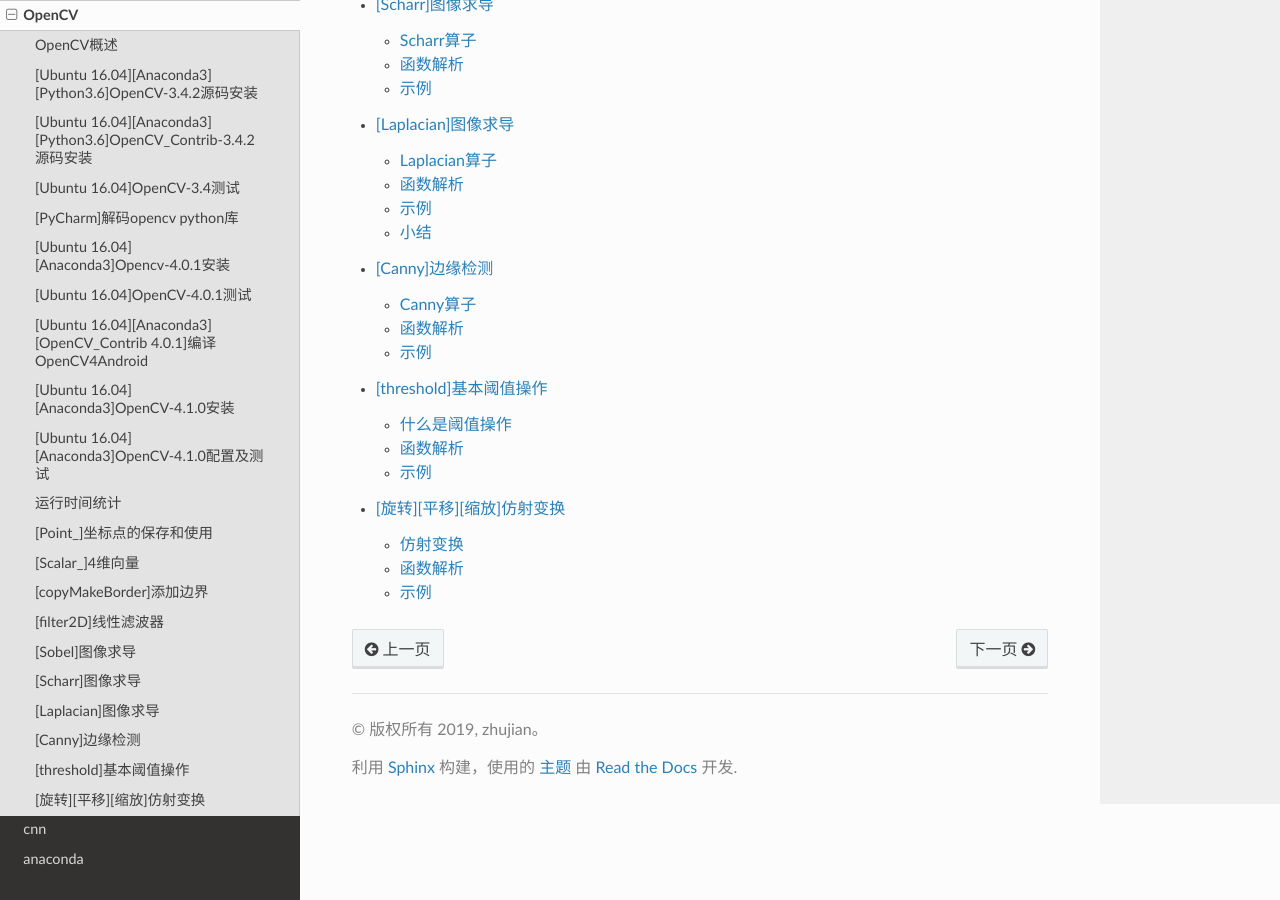
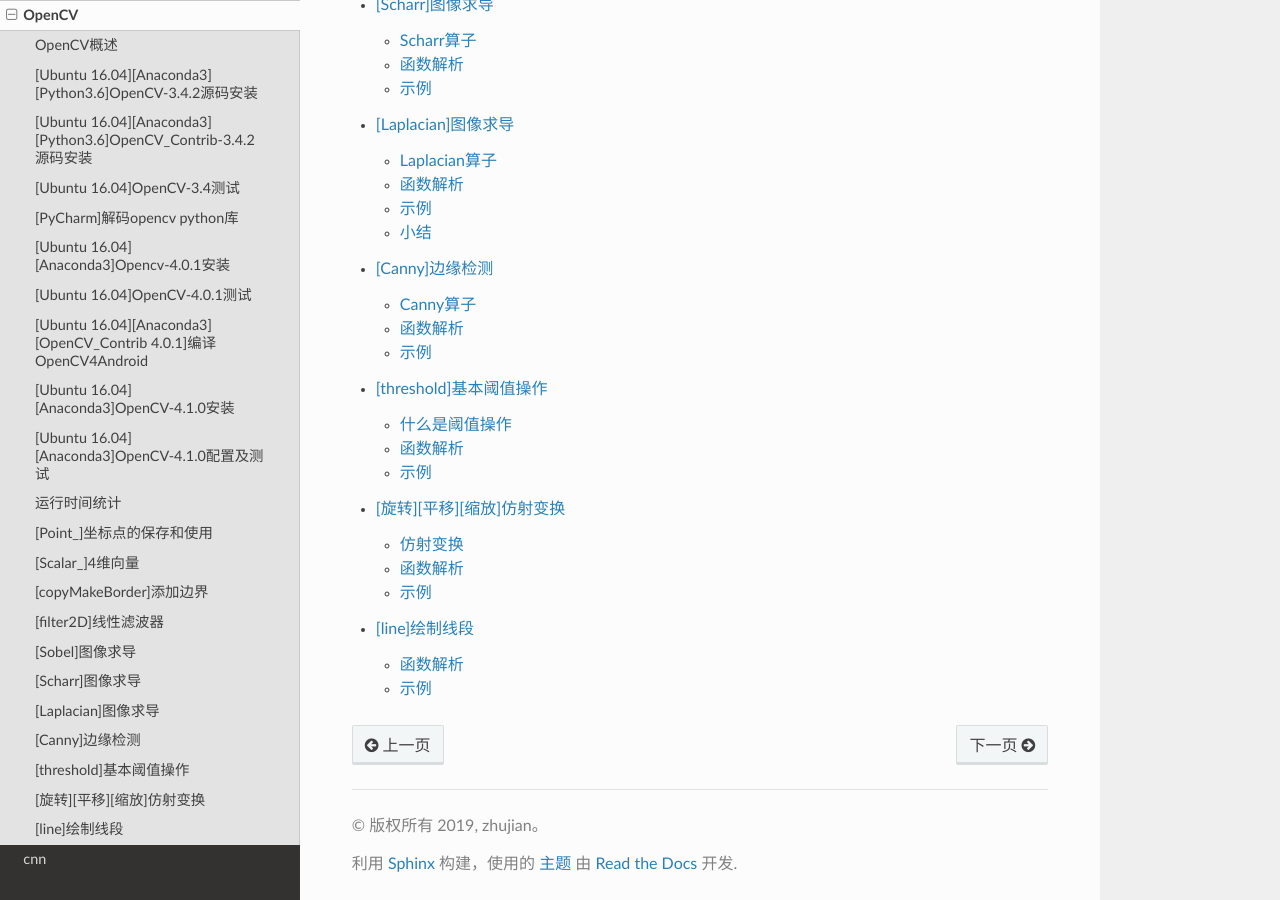
Before and after one commit to Document-Collection/image-processing, a Sphinx documentation site: the page built from docs/source/opencv.rst, in a window 1280 px wide and 900 px high, scrolled down 2054 px. Built offline with Sphinx 7.4.7 and the Read the Docs theme 2.0.0, drawn with Linux system fonts in a browser that asks for light colours; pages that are not in the unit, such as notebooks, are missing from menus; some of the changed lines change nothing that is shown.

Commit message:
docs(opencv): 绘制线段

````diff
--- a/docs/source/opencv.rst
+++ b/docs/source/opencv.rst
@@ -31,3 +31,5 @@ OpenCV
 
    opencv/[threshold]基本阈值操作
    opencv/[旋转][平移][缩放]仿射变换
+
+   opencv/[line]绘制线段
--- /dev/null
+++ b/docs/source/opencv/[line]绘制线段.md
@@ -0,0 +1,52 @@
+
+# [line]绘制线段
+
+使用`OpenCV`函数[line](https://docs.opencv.org/4.1.0/d6/d6e/group__imgproc__draw.html#ga7078a9fae8c7e7d13d24dac2520ae4a2)绘制两点之间的线段
+
+## 函数解析
+
+```
+CV_EXPORTS_W void line(InputOutputArray img, Point pt1, Point pt2, const Scalar& color,
+                     int thickness = 1, int lineType = LINE_8, int shift = 0);
+```
+
+* `img`：绘制图像
+* `pt1`：起始点
+* `pt2`：终止点
+* `color`：线条颜色
+* `thickness`：线条粗细
+* `lineType`：线条绘制类型。参考[LineTypes](https://docs.opencv.org/4.1.0/d6/d6e/group__imgproc__draw.html#gaf076ef45de481ac96e0ab3dc2c29a777)
+* `shift`：点坐标中的小数位数
+
+## 示例
+
+```
+#include <iostream>
+#include <opencv2/opencv.hpp>
+
+using namespace std;
+using namespace cv;
+
+int main() {
+    int width = 400;
+    int height = 200;
+
+    // 3通道8位大小图像
+    Mat src = Mat(height, width, CV_8UC3);
+    cout << src.size() << endl;
+
+    // 过中心点的斜线
+    line(src, Point(10, 10), Point(390, 190), Scalar(255, 0, 0), 2);
+    // 过中心点的直线
+    line(src, Point(10, 100), Point(390, 100), Scalar(0, 0, 255), 2);
+
+    imshow("line", src);
+    waitKey(0);
+
+    return 0;
+}
+```
+
+新建图像`src`，大小为`200x400`，绘制两条线段
+
+![](./imgs/line.png)
````
Also changed, not shown: docs/source/opencv/imgs/line.png (added).
